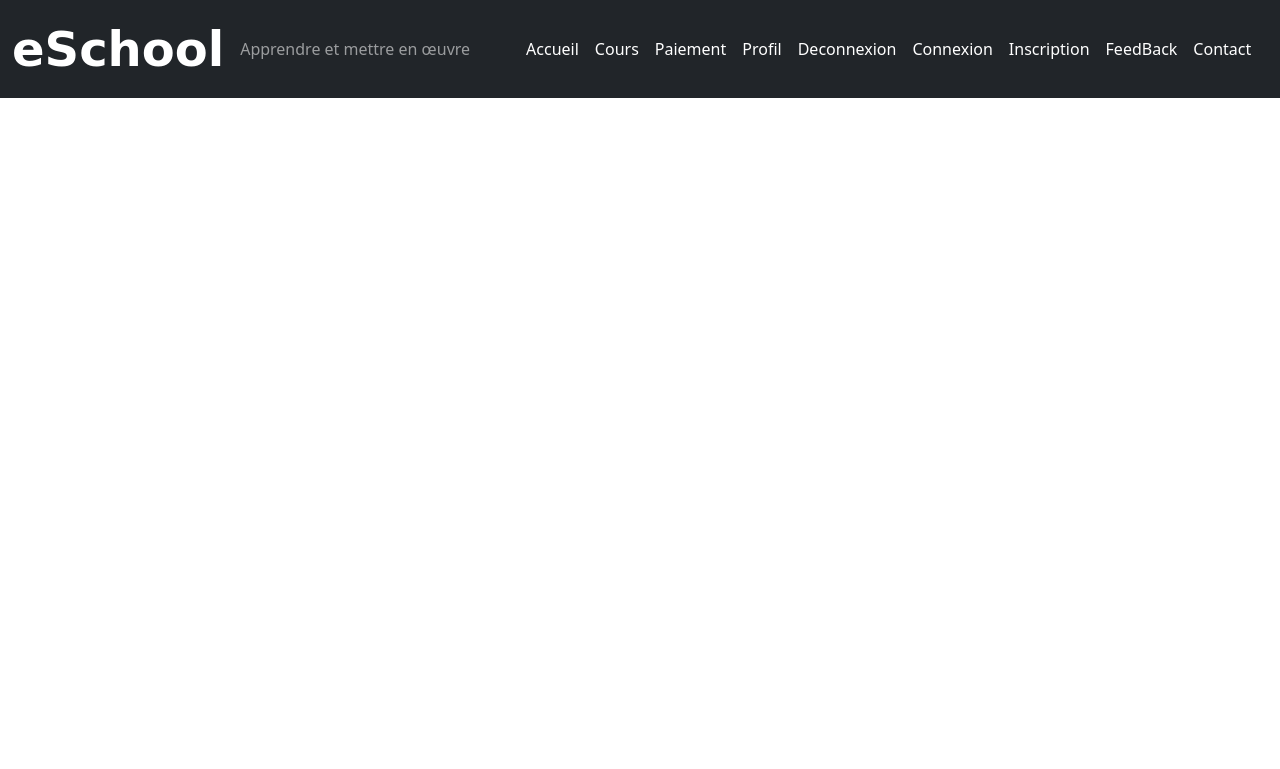
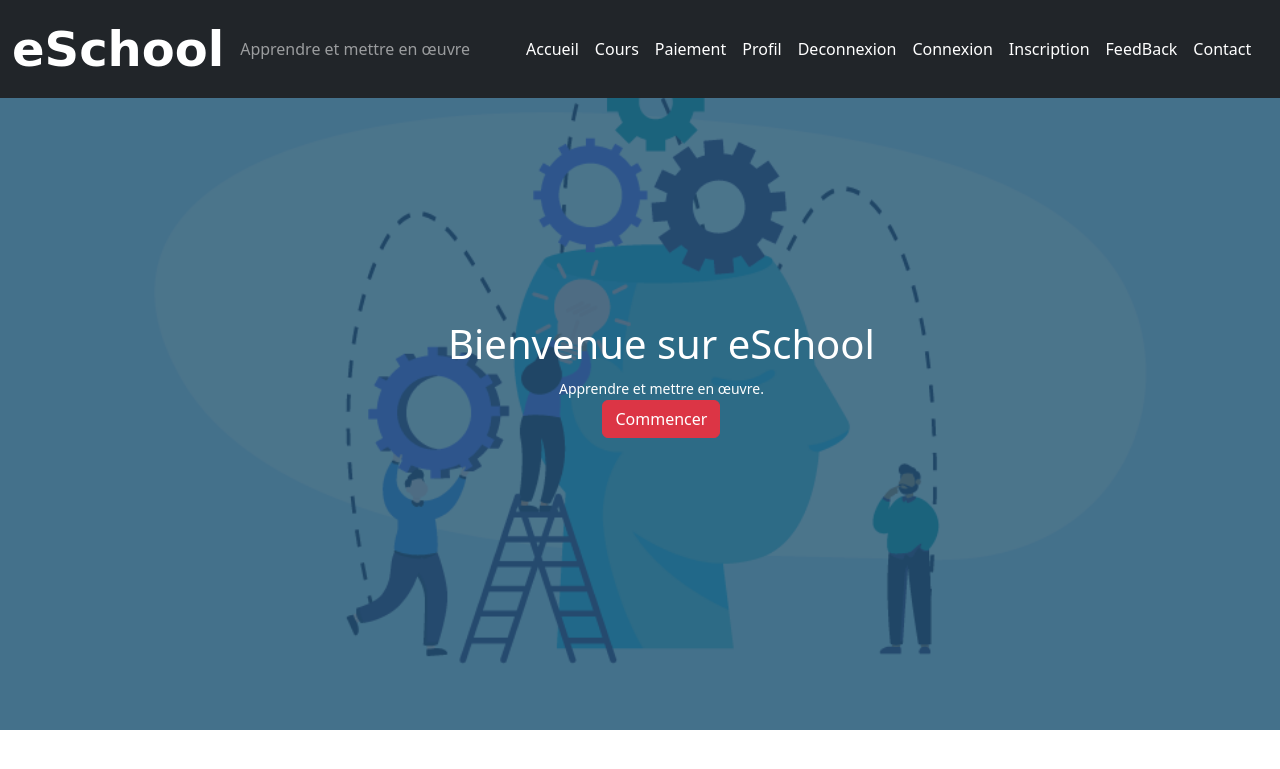
Before and after one commit to Domiynsbelhanda/eSchool, a PHP site: page / in a window 1280 px wide. Shown: the top 769 px of the page. Run offline with PHP 8.4, Linux system fonts and the light colour scheme; some libraries are stand-ins or nearby versions; some web fonts are replaced.

Commit message:
[STYLE] Finish main header section

```diff
--- a/css/style.css
+++ b/css/style.css
@@ -13,3 +13,38 @@
     border: solid #dc3545 1px;
     border-radius: 10px;
 }
+
+.remove-image-marge{
+    margin: 0px;
+    padding: 0px;
+}
+
+.img-header{
+    width: 100%;
+    height: 730px;
+    object-fit: cover;
+}
+
+.image-parent{
+    position: relative;
+}
+
+.img-overlay{
+    position: absolute;
+    top: 0;
+    left: 0;
+    height: 730px;
+    width: 100%;
+    background-color: #225470;
+    z-index: 1;
+    opacity: 0.8;
+}
+
+.img-content{
+    position: absolute;
+    z-index: 2;
+    top: 40%;
+    left: 35%;
+    text-align: center;
+    color: #ffffff;
+}
--- a/index.php
+++ b/index.php
@@ -93,6 +93,24 @@
 <!--End Navigation-->
 
 <!--Start Header-->
+<div class="container-fluid remove-image-marge">
+    <div class="image-parent">
+        <img class="img-header" src="image/header_image.webp" alt="image-learning-header">
+    </div>
+
+    <div class="img-overlay"></div>
+
+    <div class="img-content">
+        <h1 class="my-content">
+            Bienvenue sur eSchool
+        </h1>
+        <small class="my-content">
+            Apprendre et mettre en œuvre.
+        </small>
+        <br>
+        <a href="#" class="btn btn-danger">Commencer</a>
+    </div>
+</div>
 <!--End Header-->
 
 <!--Font Awesome JS-->
```
Also changed, not shown: image/header_image.webp (added).
